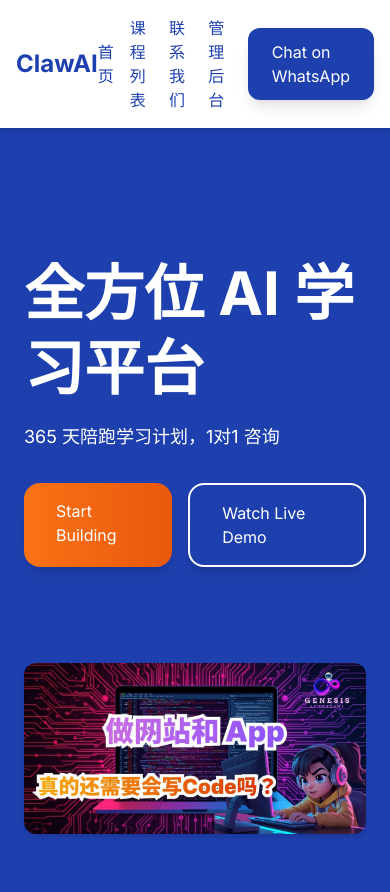
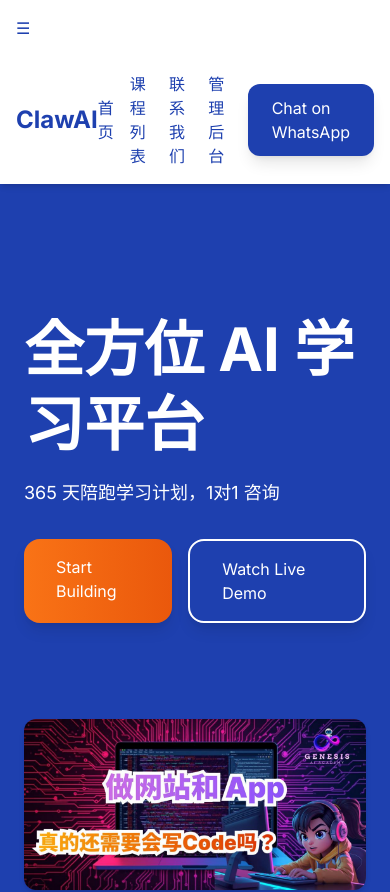
Before and after one commit to Danielkh96/mylandingpage, a Next.js app: page / in a window 390 px wide. Shown: the top 892 px of the page. Built offline with nearby package versions, Linux system fonts and the light colour scheme.

Commit message:
feat: add mobile hamburger menu layout for mobile screens

```diff
--- a/src/app/layout.tsx
+++ b/src/app/layout.tsx
@@ -1,9 +1,29 @@
 import "./globals.css";
 import Link from 'next/link';
-import { ReactNode } from "react";
+import { ReactNode, useState } from "react";
 import { Inter } from 'next/font/google';
 
 const inter = Inter({ subsets: ['latin'], variable: '--font-sans', display: 'swap' });
+
+function MobileMenu() {
+  const [open, setOpen] = useState(false);
+  return (
+    <div className="md:hidden p-4">
+      <button onClick={() => setOpen(!open)} className="text-primary dark:text-dark-primary">
+        {open ? '✕' : '☰'}
+      </button>
+      {open && (
+        <div className="mt-2 bg-white dark:bg-dark-surface rounded-lg shadow-lg">
+          <Link href="/" className="block px-4 py-2 hover:bg-gray-100 dark:hover:bg-dark-background">首页</Link>
+          <Link href="/listings" className="block px-4 py-2 hover:bg-gray-100 dark:hover:bg-dark-background">课程列表</Link>
+          <Link href="/contact" className="block px-4 py-2 hover:bg-gray-100 dark:hover:bg-dark-background">联系我们</Link>
+          <Link href="/admin" className="block px-4 py-2 hover:bg-gray-100 dark:hover:bg-dark-background">管理后台</Link>
+          <a href="https://wa.me/" className="block px-4 py-2 hover:bg-gray-100 dark:hover:bg-dark-background">Chat on WhatsApp</a>
+        </div>
+      )}
+    </div>
+  );
+}
 
 export const metadata = {
   title: "AI Training & Web-App Building",
@@ -15,6 +35,8 @@ export default function RootLayout({ children }: { children: ReactNode }) {
     <html lang="en" className={`${inter.variable} dark`}>
       <body className="bg-background bg-page-gradient dark:bg-none font-sans dark:bg-dark-background dark:text-dark-text-primary">
         <nav className="sticky top-0 bg-white shadow-md z-50 dark:bg-dark-surface">
+        {/** Mobile menu state and button */}
+        <MobileMenu />
           <div className="max-w-7xl mx-auto px-4 py-4 flex items-center justify-between">
             <div className="text-2xl font-bold text-primary py-2 dark:text-dark-primary">ClawAI</div>
             <div className="space-x-4 flex items-center">
```
